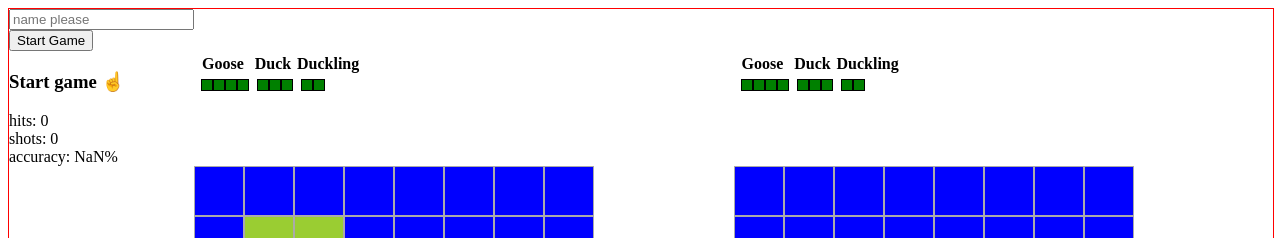
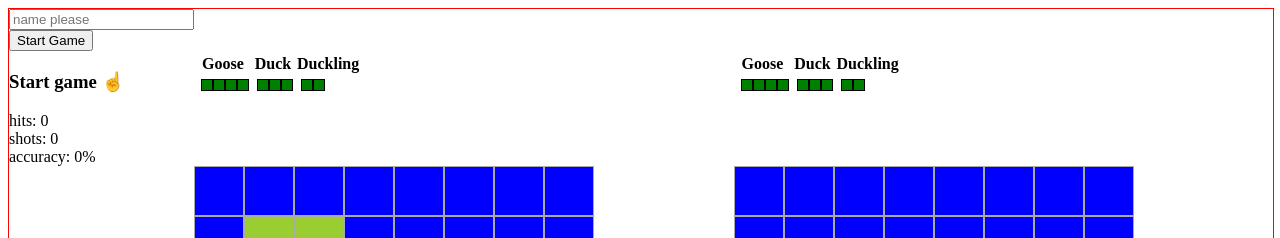
Before and after one commit to chmccc/battledux, a React app: page / in a window 1280 px wide. Shown: the top 238 px of the page. Built offline with nearby package versions, Linux system fonts and the light colour scheme.

Commit message:
updated logic for accuracy to show 0 upfront and be limited to two decimal places

```diff
--- a/src/components/userInfo.jsx
+++ b/src/components/userInfo.jsx
@@ -3,6 +3,10 @@ import React from 'react';
 const UserInfo = (props) => {
 
   let accuracy = props.hits / props.shots * 100;
+  let accuracyFixed = accuracy.toFixed(2);
+  if (props.shots === 0) {
+    accuracyFixed = 0;
+  }
 
   return (
     <div>
@@ -14,7 +18,7 @@ const UserInfo = (props) => {
         shots: {props.shots}
       </div>
       <div>
-        accuracy: {accuracy}%
+        accuracy: {accuracyFixed}%
       </div>
     </div>
   );
```
